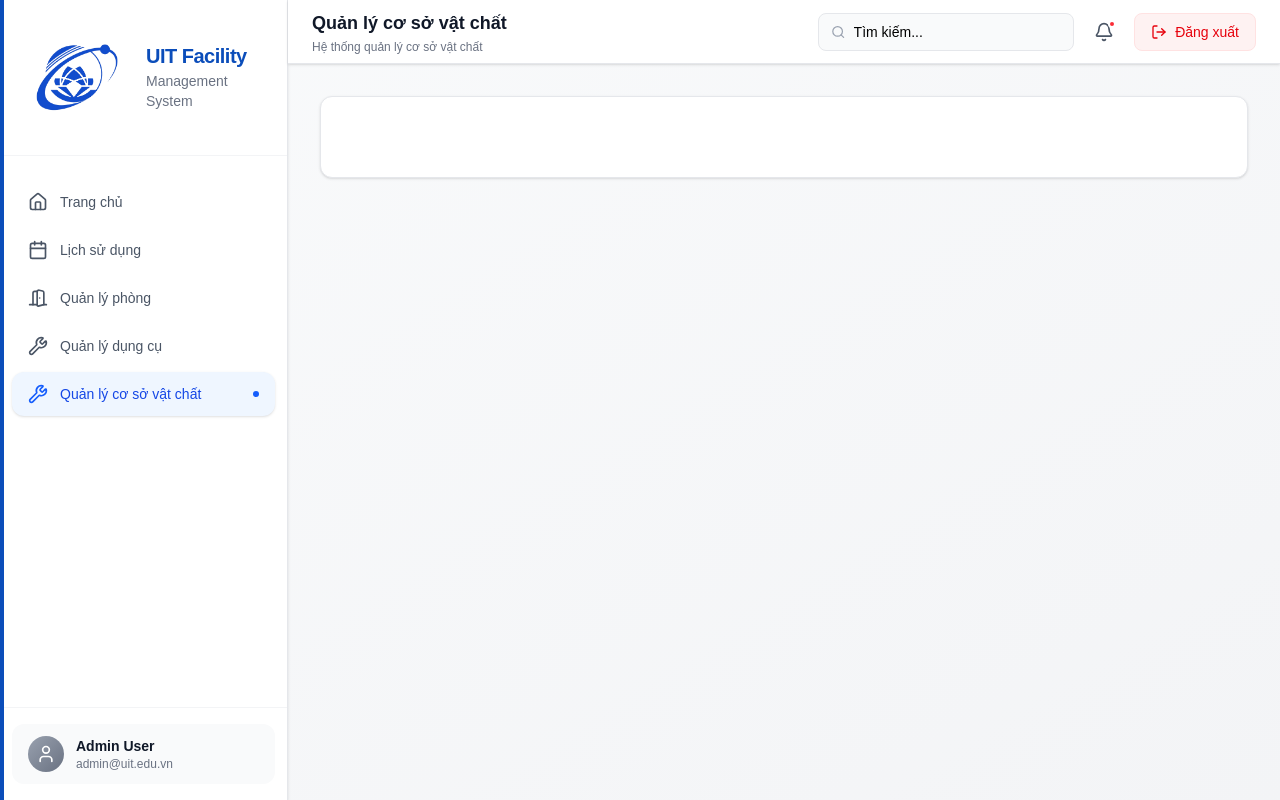
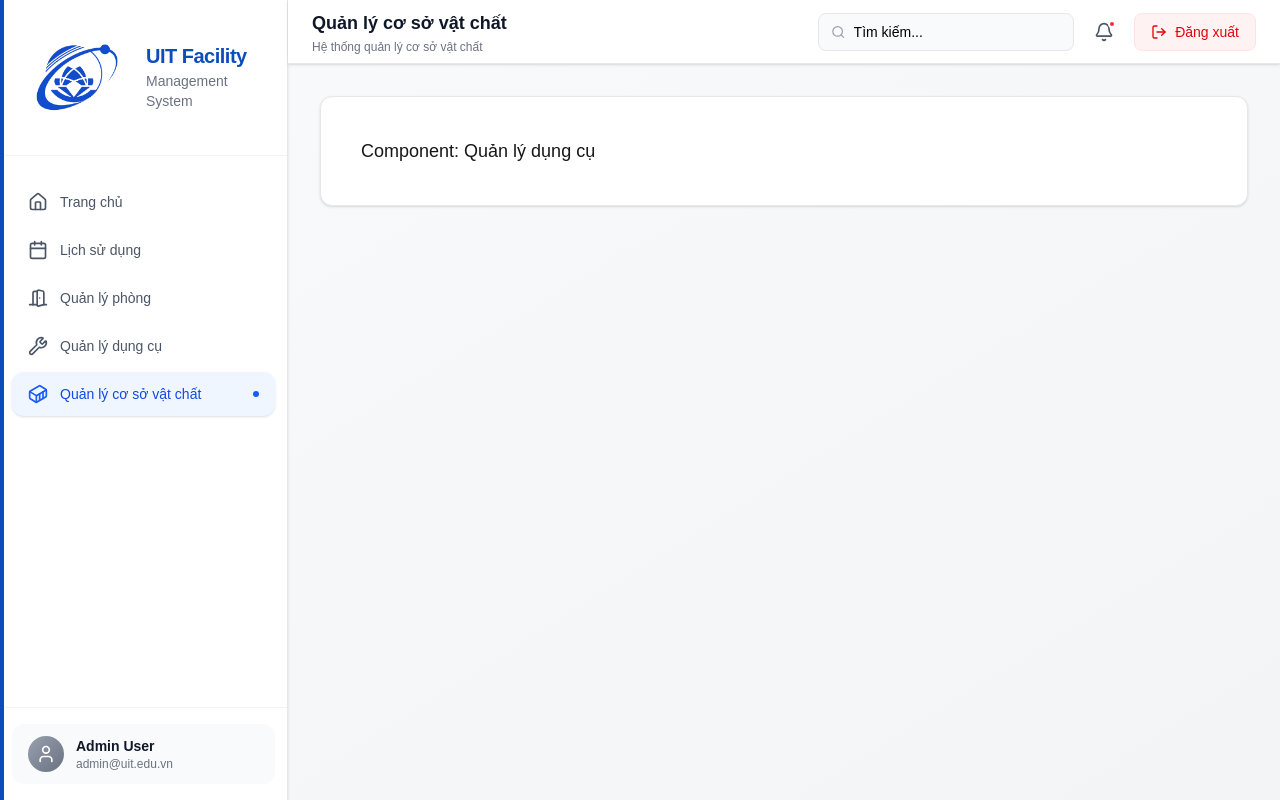
Before and after one commit to uit-facility-management/uit-fms-frontend, a Next.js app: page /homepage in a window 1280 px wide. Both pictures are taken after a click on the button "Quản lý cơ sở vật chất". Built offline with nearby package versions, Linux system fonts and the light colour scheme.

Commit message:
feat: facility management

```diff
--- /dev/null
+++ b/src/app/homepage/components/FacilityManagement/FacilityComponent.tsx
@@ -0,0 +1,3 @@
+export default function ToolsComponent() {
+  return <div className="text-lg">Component: Quản lý dụng cụ</div>;
+}
--- a/src/app/homepage/components/SidebarNav.tsx
+++ b/src/app/homepage/components/SidebarNav.tsx
@@ -1,5 +1,5 @@
 "use client";
-import { Home, Calendar, DoorOpen, Wrench } from "lucide-react";
+import { Home, Calendar, DoorOpen, Wrench, Container } from "lucide-react";
 
 type TabKey = "home" | "calendar" | "room" | "tools" | "facility";
 
@@ -17,7 +17,7 @@ export default function SidebarNav({ active, onChange }: SidebarNavProps) {
     {
       key: "facility" as TabKey,
       label: "Quản lý cơ sở vật chất",
-      icon: Wrench,
+      icon: Container,
     },
   ];
 
--- a/src/app/homepage/page.tsx
+++ b/src/app/homepage/page.tsx
@@ -7,6 +7,7 @@ import DashboardHome from "./components/DashboardHome";
 import CalendarComponent from "./components/CalendarComponent";
 import RoomComponent from "./components/RoomManagement/RoomComponent";
 import ToolsComponent from "./components/ToolManagement/ToolsComponent";
+import FacilityComponent from "./components/FacilityManagement/FacilityComponent";
 
 export type TabKey = "home" | "calendar" | "room" | "tools" | "facility";
 
@@ -142,6 +143,7 @@ export default function HomePage() {
                   {tab === "calendar" && <CalendarComponent />}
                   {tab === "room" && <RoomComponent />}
                   {tab === "tools" && <ToolsComponent />}
+                  {tab === "facility" && <FacilityComponent />}
                 </div>
               </div>
             )}
```
